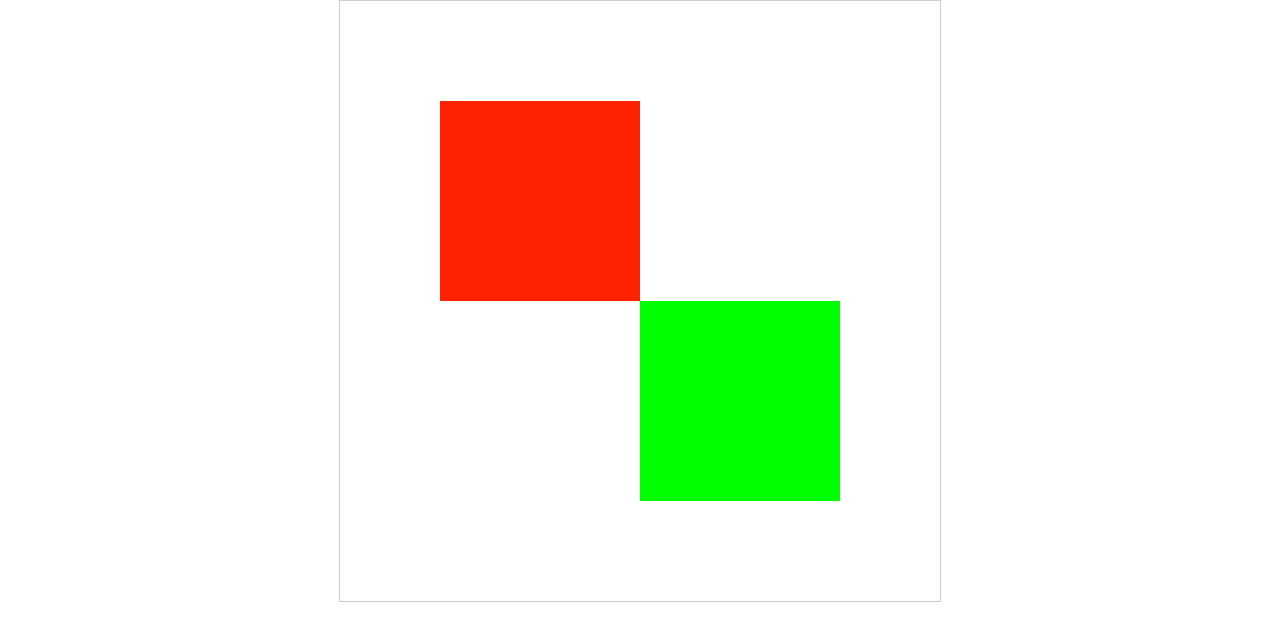
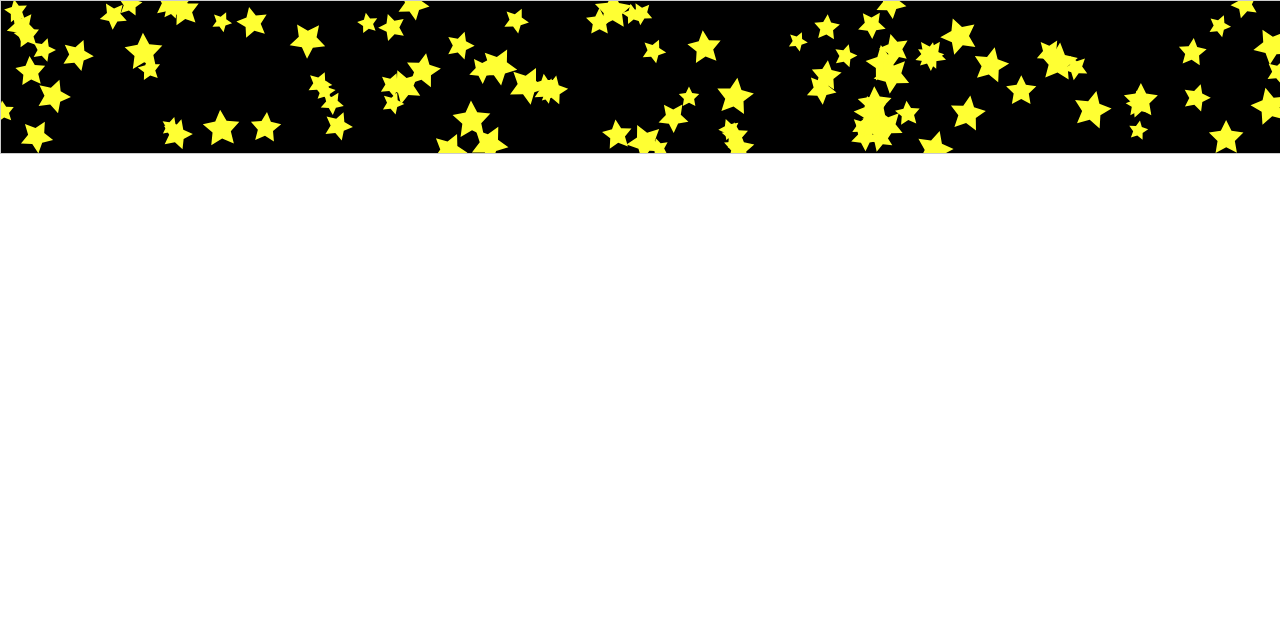
Before and after one commit to TerencesGit/Canvas, a plain HTML site: page starrySky.html in a window 1280 px wide. Drawn offline with Linux system fonts and the light colour scheme.

Commit message:
图形变换绘制星空

```diff
--- a/js/star.js
+++ b/js/star.js
@@ -1,32 +1,41 @@
+ window.onload = function() {
      var canvas = document.getElementById('canvas');
          canvas.width = document.body.scrollWidth;
          canvas.height = document.body.scrollHeight;
      var context = canvas.getContext('2d');
          context.fillStyle = '#000'
-    context.fillRect(0,0,canvas.width,canvas.height)
-    context.lineWidth = 3;
-    context.lineJoin = 'bevel';
-
-    for(var i = 0; i<100;i++){
+         context.fillRect(0, 0, canvas.width, canvas.height)
+         // context.lineWidth = 3;
+         // context.lineJoin = 'bevel';
+     for (var i = 0; i < 100; i++) {
          var r = Math.random() * 10 + 10;
          var x = Math.random() * canvas.width;
          var y = Math.random() * canvas.height;
-        var rote = Math.random() * 360;
-        drawStar(context, r, x, y, rote)
+         var rot = Math.random() * 360;
+         drawStar(context, r, x, y, rot)
      }
-    function drawStar(context, r, x, y, rote) {
+ }
+ function drawStar(context, r, x, y, rot) {
+     context.save()
+     context.translate(x,y)
+     context.rotate(rot / 180 * Math.PI)
+     context.scale(r, r)
+     starPath(context)
+     context.fillStyle = '#ff3'
+     //context.strokeStyle = '#fd5'
+     //context.stroke()
+     context.fill()
+     context.restore()
+ }
+ function starPath(context){
     context.beginPath()
      for (var i = 0; i < 5; i++) {
          context.lineTo(
-                 Math.cos((18 + i * 72 -rote) / 180 * Math.PI) * r + x,
-                 -Math.sin((18 + i * 72 - rote) / 180 * Math.PI) * r + y)
+             Math.cos((18 + i * 72) / 180 * Math.PI),
+             -Math.sin((18 + i * 72) / 180 * Math.PI))
          context.lineTo(
-                 Math.cos((54 + i * 72 -rote) / 180 * Math.PI) * (r/2) + x,
-                 -Math.sin((54 + i * 72 -rote) / 180 * Math.PI) * (r/2) + y)
+             Math.cos((54 + i * 72) / 180 * Math.PI) * 0.5,
+             -Math.sin((54 + i * 72) / 180 * Math.PI) * 0.5)
     }
     context.closePath()
-         context.fillStyle = '#ff3'
-         context.strokeStyle = '#fd5'
-         context.fill()
-         context.stroke()
  }
--- a/starrySky.html
+++ b/starrySky.html
@@ -5,9 +5,9 @@
     <title>Starry sky</title>
 </head>
 <body style="margin: 0">
-    <canvas id="canvas" style="display: block;margin: 0 auto; border: 1px solid #ccc"></canvas>
-    <!-- <script src="js/star.js"></script> -->
-    <script>
+    <canvas id="canvas" style="display: block; margin: 0 auto; border: 1px solid #ccc"></canvas>
+    <script src="js/star.js"></script>
+    <!-- <script>
     	var canvas = document.getElementById('canvas');
     	canvas.width =  600;
     	canvas.height = 600;
@@ -17,12 +17,11 @@
     	context.translate(100, 100)
     	context.fillRect(0, 0 ,200 ,200)
     	context.restore()
-
     	context.save()
     	context.fillStyle = '#0f0';
     	context.translate(300,300)
     	context.fillRect(0,0,200,200)
     	context.restore()
-    </script>
+    </script> -->
 </body>
 </html>
```
Lines whose indentation alone changed are shown as unchanged.
